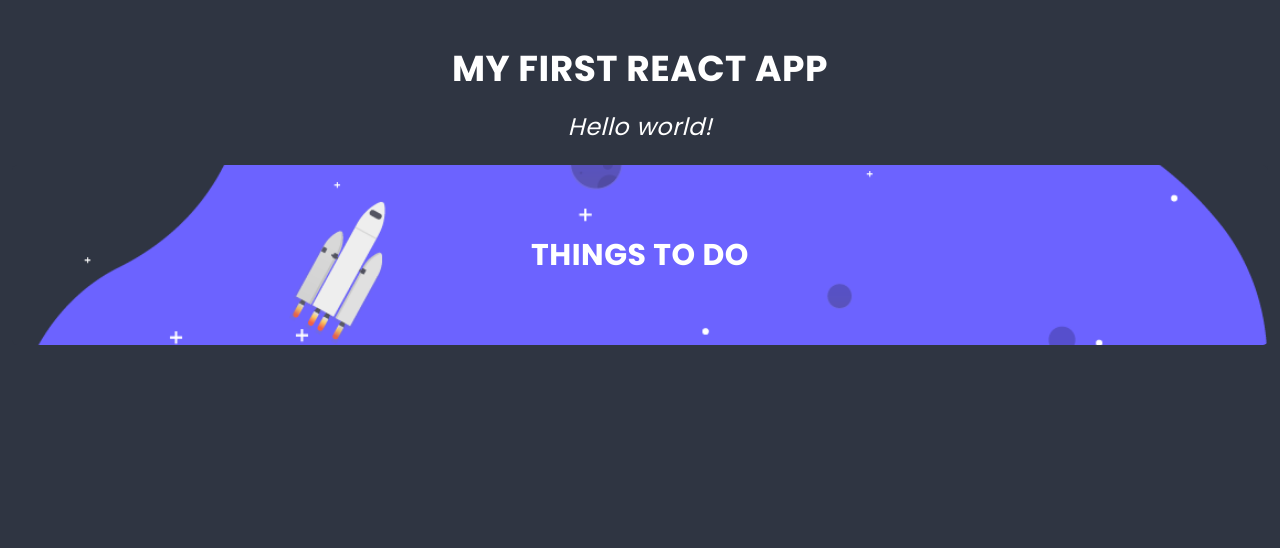
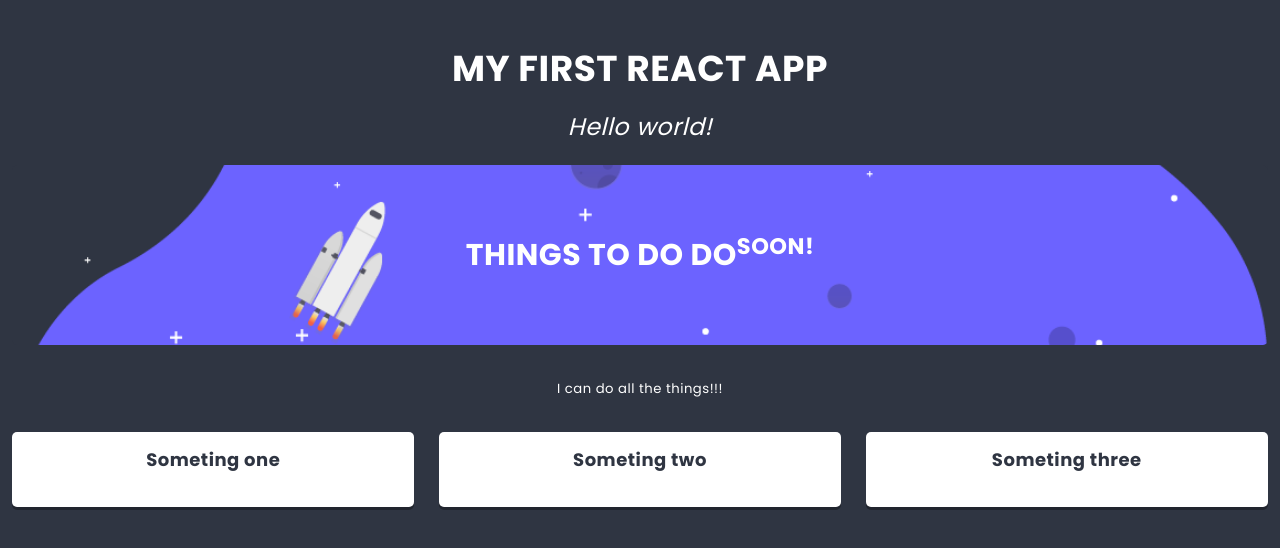
Before and after one commit to JakubOlkowicz/first-react, a React app: page / in a window 1280 px wide. Shown: the top 548 px of the page. Built offline with nearby package versions, Linux system fonts and the light colour scheme.

Commit message:
add props and component Column.js

```diff
--- a/src/components/App/App.js
+++ b/src/components/App/App.js
@@ -8,7 +8,11 @@
       <main className={styles.component}>
         <h1 className={styles.title}>My first React app</h1>
         <h2 className={styles.subtitle}>Hello world!</h2>
-        <List />
+        <List
+          title={['Things to do do', <sup key='1'>soon!</sup>]}
+          imageSrc={'../src/images/space.png'}>
+
+        </List>
       </main>
     )
   }
--- /dev/null
+++ b/src/components/Column/Column.js
@@ -0,0 +1,17 @@
+import React from 'react';
+import PropTypes from 'prop-types';
+import styles from './Column.scss';
+
+class Column extends React.Component {
+    static propTypes = {
+        title: PropTypes.node.isRequired,
+    }
+    render(){
+        return (
+            <section className={styles.component}>
+                <h3 className={styles.title}>{this.props.title}</h3>
+            </section>
+        );
+    }
+}
+export default Column;
--- a/src/components/Hero/Hero.js
+++ b/src/components/Hero/Hero.js
@@ -1,11 +1,15 @@
 import React from 'react';
+import PropTypes from 'prop-types';
 import styles from './Hero.scss';
 
-const HeroComponet = () => (
+const HeroComponet = props => (
     <header className={styles.component}>
-        <h2 className={styles.title}>Things to do</h2>
-        <img className={styles.image} src="../src/images/space.png"></img>
+        <h2 className={styles.title}>{props.titleText}</h2>
+        <img className={styles.image} src={props.imageSrc}></img>
     </header>
 );
-
+HeroComponet.PropTypes = {
+    titleText: PropTypes.node.isRequired,
+    imageSrc: PropTypes.node.isRequired,
+}
 export default HeroComponet;
--- a/src/components/List/List.js
+++ b/src/components/List/List.js
@@ -1,14 +1,36 @@
 import React from 'react';
+import PropTypes from 'prop-types';
 import styles from './List.scss';
 import HeroComponet from '../Hero/Hero';
+import Column from '../Column/Column';
 
 class List extends React.Component {
+  static propTypes = {
+    title: PropTypes.node.isRequired,
+    children: PropTypes.node.isRequired,
+    imageSrc: PropTypes.node.isRequired,
+  }
+  static defaultProps = {
+    children: <p>I can do all the things!!!</p>,
+  }
+
   render() {
     return (
       <section className={styles.component}>
-        <HeroComponet />
+        <HeroComponet
+          titleText={this.props.title}
+          imageSrc={this.props.imageSrc}
+       />
+        <div className={styles.description}>
+          {this.props.children}
+        </div>
+        <div className={styles.columns}>
+          <Column title={'Someting one'}/>
+          <Column title={'Someting two'}/>
+          <Column title={'Someting three'}/>
+        </div>
       </section>
-    )
+    );
   }
 }
 
```
